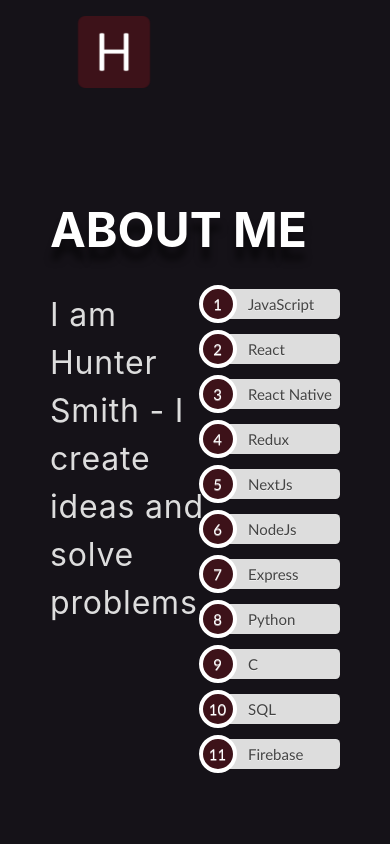
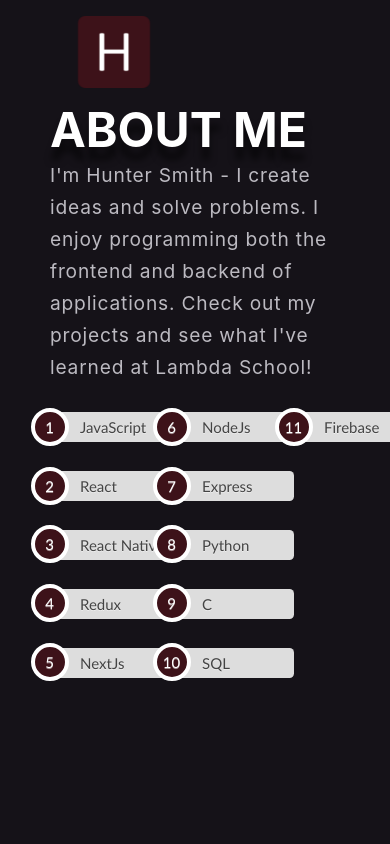
Before and after one commit to Hunter315/hntr.dev, a React (Create React App) app: page / in a window 390 px wide. Shown: the top 844 px of the page. Built offline with nearby package versions, Linux system fonts and the light colour scheme.

Commit message:
width responsiveness and list fo tech

```diff
--- a/src/components/About/about.js
+++ b/src/components/About/about.js
@@ -6,9 +6,9 @@ const About = () => {
     <AboutContainer id="about">
       <AboutHeadline>
         <h1>About Me</h1>
-        <div style={{display: "flex"}}>
+        <div style={{display: "flex", flexFlow: "column"}}>
         <p className="main-headline">
-          I am Hunter Smith - I create ideas and solve problems.
+          I'm Hunter Smith - I create ideas and solve problems. I enjoy programming both the frontend and backend of applications. Check out my projects and see what I've learned at Lambda School!
         </p>
         <ul className="ul-list">
           <li>JavaScript</li>
--- a/src/components/About/about.style.js
+++ b/src/components/About/about.style.js
@@ -12,13 +12,21 @@ export const AboutContainer = styled.section`
   height: 80vh;
   background: #151218;
   padding: 100px 50px 0 50px;
-  @media (max-width: 700px) {
-    height: 100vh;
+  @media (max-width: 800px) {
+    height: auto;
+    padding: 50px 50px 0 50px;
+  }
+  @media (max-width: 650px) {
+    height: auto;
+    padding: 100px 50px 0 50px;
   }
 `;
 
 export const AboutHeadline = styled.div`
 width: 50%;
+@media (max-width: 800px) {
+
+}
   @media (max-width: 650px) {
     width: 100%;
   }
@@ -27,6 +35,11 @@ width: 50%;
     ${headingStyle}
   }
   .ul-list {
+    display: flex;
+    flex-flow: column wrap;
+    height: 260px;
+
+    box-sizing: border-box;
     counter-reset: li; /* Initiate a counter */
     list-style: none; /* Remove default numbering */
     *list-style: decimal; /* Keep using default numbering for IE6/7 */
@@ -34,12 +47,15 @@ width: 50%;
     padding: 0;
     margin-bottom: 4em;
     text-shadow: 0 1px 0 rgba(255,255,255,.5);
+    @media (max-width: 800px) {
+      height:347px;
+    }
     li{
       position: relative;
     display: block;
     padding: .4em .4em .4em 2em;
     *padding: .4em;
-    margin: 1em 0;
+    margin: .9rem 0;
     width:86px;
     background: #ddd;
     color: #444;
@@ -76,21 +92,21 @@ width: 50%;
     letter-spacing: 0.05rem;
   }
   .main-headline {
-    color: #ddd;
-    margin-bottom: 5rem;
-    font-size: 2.5rem;
-    line-height: 4rem;
+    color: #bcbac1;
+    margin: 0;
+    font-size: 1.2rem;
+    line-height: 2rem;
     @media (max-width: 1200px) {
-      font-size: 2.5rem;
-      line-height: 4rem;
+      font-size: 1.2rem;
+      line-height: 2rem;
     }
     @media (max-width: 885px) {
-      font-size: 2.5rem;
-      line-height: 4rem;
+      font-size: 1.2rem;
+      line-height: 2rem;
     }
     @media (max-width: 711px) {
-      font-size: 2rem;
-      line-height: 3rem;
+      font-size: 1.2rem;
+      line-height: 2rem;
     }
   }
 
--- a/src/components/Projects/projects.style.js
+++ b/src/components/Projects/projects.style.js
@@ -21,7 +21,7 @@ padding: 0 50px 0 50px;
   }
   p {
     font-size: 2.5rem;
-    color: ${blackRegular};
+    color: #bcbac1;
     letter-spacing: 0.05rem;
     line-height: 3.5rem;
     @media (max-width: 755px) {
```
